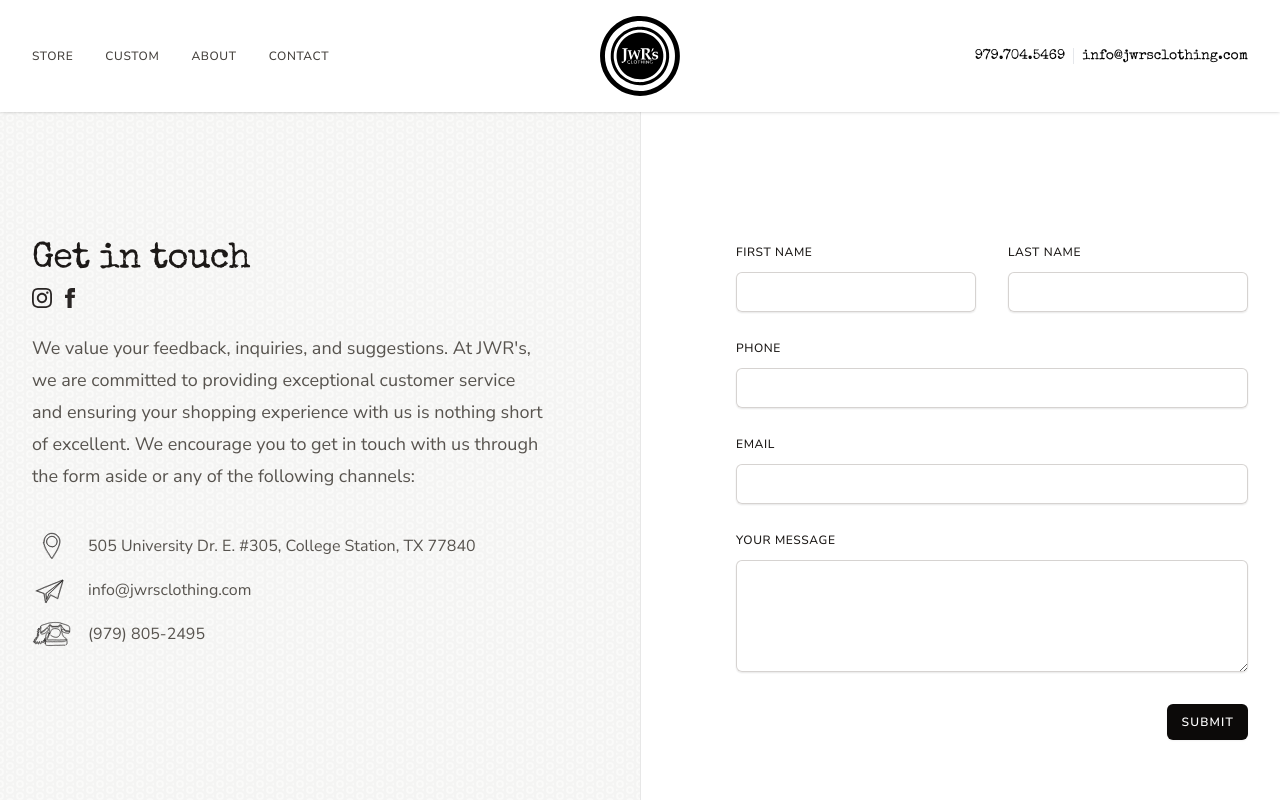
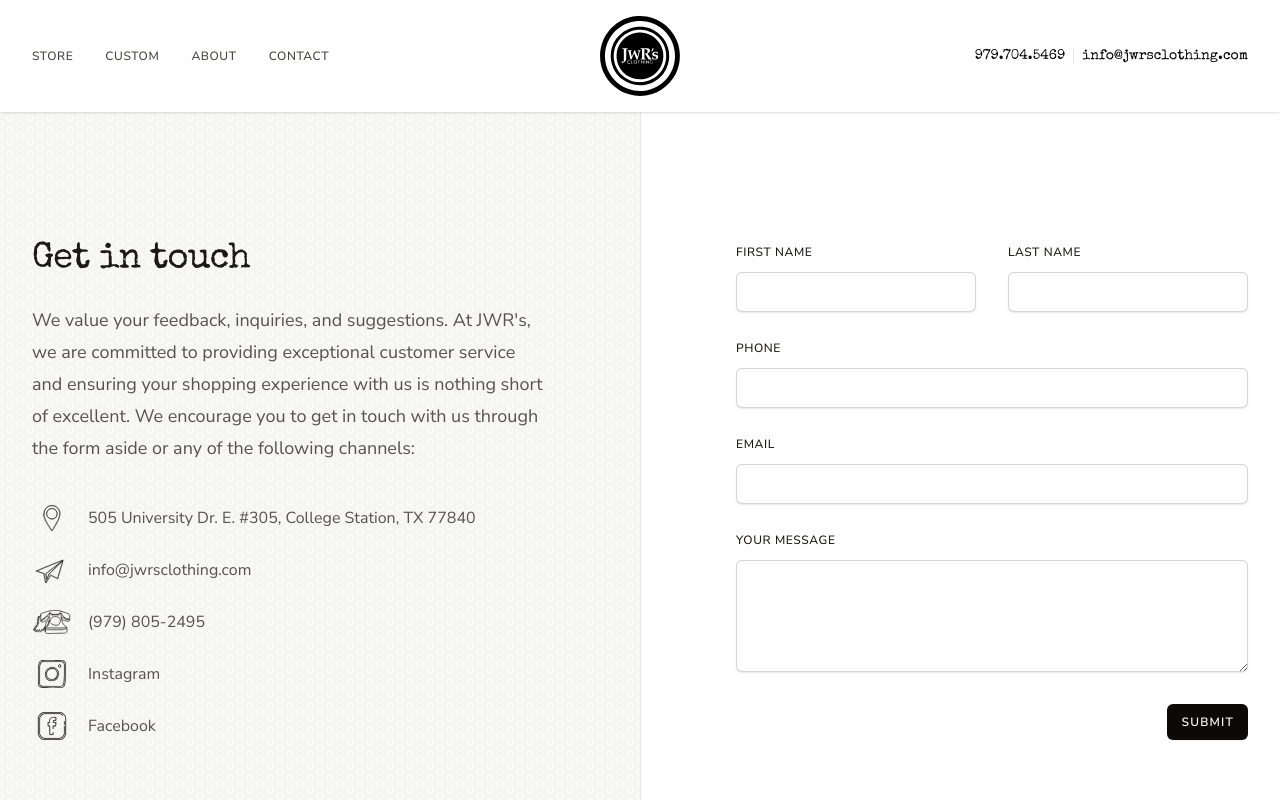
Before and after one commit to coobomedia/jwrsclothing.com, a Next.js app: page /contact in a window 1280 px wide. Shown: the top 800 px of the page. Built offline with nearby package versions, Linux system fonts and the light colour scheme.

Commit message:
update contact icons

```diff
--- a/src/app/contact/page.tsx
+++ b/src/app/contact/page.tsx
@@ -101,7 +101,7 @@
             <h2 className="mb-2 text-4xl tracking-tight text-accent-900 lg:text-4xl">
               Get in touch
             </h2>
-            <div className="flex gap-2">
+            {/* <div className="flex gap-2">
               <Link
                 href="#"
                 className="  text-primary-800 hover:text-primary-900"
@@ -131,7 +131,7 @@
                   <path d="M9 8h-3v4h3v12h5v-12h3.642l.358-4h-4v-1.667c0-.955.192-1.333 1.115-1.333h2.885v-5h-3.808c-3.596 0-5.192 1.583-5.192 4.615v3.385z" />
                 </svg>
               </Link>
-            </div>
+            </div> */}
             <p className="mt-6 font-display text-lg leading-8 text-accent-600">
               We value your feedback, inquiries, and suggestions. At JWR's, we
               are committed to providing exceptional customer service and
@@ -140,7 +140,7 @@
               form aside or any of the following channels:
             </p>
 
-            <dl className="mt-10 space-y-4 font-display text-base leading-7 text-accent-600">
+            <dl className="mt-10 space-y-6 font-display text-base leading-7 text-accent-600">
               <div className="flex gap-x-4">
                 <dt className="flex-none">
                   <span className="sr-only">Address</span>
@@ -149,7 +149,7 @@
                     aria-hidden="true"
                   /> */}
                   <svg
-                    className="h-auto w-10 fill-transparent stroke-primary-950 stroke-[.25px] "
+                    className="h-7  w-10 fill-transparent stroke-primary-950 stroke-[.25px] "
                     id="Layer_1"
                     viewBox="0 0 28.33 19.62"
                   >
@@ -184,17 +184,10 @@
               <div className="flex gap-x-4">
                 <dt className="flex-none">
                   <span className="sr-only">Email</span>
-                  {/* <EnvelopeIcon
-                    className="h-7 w-6 text-primary-950"
-                    aria-hidden="true"
-                  /> */}
-                  {/* <PaperAirplaneIcon
-                    className="h-6 w-7 stroke-[.5px] text-primary-950"
-                    aria-hidden="true"
-                  /> */}
+
                   <svg
                     xmlns="http://www.w3.org/2000/svg"
-                    className="h-auto w-10 fill-transparent stroke-primary-950 stroke-[.25px] "
+                    className="h-7  w-10 fill-transparent stroke-primary-950 stroke-[.25px] "
                     id="Layer_1"
                     viewBox="0 0 28.33 19.62"
                   >
@@ -214,16 +207,13 @@
                   </a>
                 </dd>
               </div>
+
               <div className="flex gap-x-4">
                 <dt className="flex">
                   <span className="sr-only">Telephone</span>
-                  {/* <PhoneIcon
-                    className="h-7 w-6 text-primary-950"
-                    aria-hidden="true"
-                  /> */}
 
                   <svg
-                    className="h-auto w-10 fill-transparent stroke-primary-950 stroke-[.25px] "
+                    className="h-7  w-10 fill-transparent stroke-primary-950 stroke-[.25px] "
                     xmlns="http://www.w3.org/2000/svg"
                     id="Layer_1"
                     viewBox="0 0 28.33 19.62"
@@ -249,6 +239,77 @@
                     href="tel:(979) 805-2495"
                   >
                     (979) 805-2495
+                  </a>
+                </dd>
+              </div>
+              <div className="flex gap-x-4">
+                <dt className="flex-none">
+                  <span className="sr-only">Instagram</span>
+                  <svg
+                    xmlns="http://www.w3.org/2000/svg"
+                    id="Layer_1"
+                    data-name="Layer 1"
+                    className="h-7 w-10 fill-primary-900 stroke-primary-950 stroke-[.25px]"
+                    viewBox="0 0 48.69 49.25"
+                  >
+                    <path
+                      fill="current-color"
+                      d="M48.64 8a9.7 9.7 0 0 0-.76-4.09A6.19 6.19 0 0 0 44.74 1a12.6 12.6 0 0 0-4.48-.72c-1.21 0-2.42-.06-3.64-.09Q28 0 19.38 0c-2.62 0-5.23 0-7.85.07C9.38.12 7 0 5 .88A8.28 8.28 0 0 0 .74 6.52C.58 7.31.52 8.14.43 8.93a71.21 71.21 0 0 0-.37 3.84c-.1 1.72 0 3.44 0 5.15v6Q0 30 0 36.14v6.24c0 1.6.12 3.12 1.39 4.24 2.61 2.27 6.4 2.2 9.61 2.07 4-.17 8 .16 12 .33s8.16.31 12.24.18a53.07 53.07 0 0 0 5.49-.36 8.59 8.59 0 0 0 4.12-1.48 7 7 0 0 0 2.25-4 31.61 31.61 0 0 0 .94-5.72c.26-3.34.23-6.71.31-10 .12-4.55.26-9.09.3-13.63.05-2.01.04-4.01-.01-6.01ZM47.2 34.63a41.08 41.08 0 0 1-.57 6.37c-.31 1.63-.61 3.66-1.72 5A6.21 6.21 0 0 1 41 47.78a39.52 39.52 0 0 1-5.1.39c-2 .07-3.95.08-5.93 0-3.8 0-7.6-.25-11.39-.41-2-.08-3.95-.2-5.92-.18-1.81 0-3.62.2-5.43.07a10.31 10.31 0 0 1-4.5-1.36 3.34 3.34 0 0 1-1.45-1.63A8.16 8.16 0 0 1 1 41.88V18.67a78.94 78.94 0 0 1 .33-9c.1-.9.2-1.8.33-2.7a7.6 7.6 0 0 1 1.15-2.74 6.34 6.34 0 0 1 2.57-2.41 8.07 8.07 0 0 1 3.26-.64c2.17-.1 4.34-.13 6.51-.15 5.56-.05 11.12 0 16.67.09 2.44 0 4.87.08 7.3.14 2.86.07 6.11.08 7.73 2.88A8 8 0 0 1 47.62 8c.22 8.87-.2 17.77-.42 26.63Z"
+                    />
+                    <path
+                      fill="current-color"
+                      d="M45.91 5.66A5.65 5.65 0 0 0 43.15 3c-2.26-1-5-.75-7.42-.8q-7.93-.16-15.89-.18-3.6 0-7.2.07c-2 0-4.16-.11-6 .74a7.55 7.55 0 0 0-3.95 5.2 41.09 41.09 0 0 0-.62 5.75c-.09 1.49 0 3 0 4.48V40.6c0 1.54 0 3.08 1.28 4.18 2.38 2.09 5.88 2 8.84 1.9 3.68-.15 7.39.15 11.06.31s7.44.28 11.15.16a47.82 47.82 0 0 0 4.93-.33 7.94 7.94 0 0 0 3.77-1.31 6.22 6.22 0 0 0 2.1-3.61 29.67 29.67 0 0 0 .89-5.22c.26-3.1.22-6.24.3-9.34.1-4.17.24-8.34.27-12.51V9.42a8.77 8.77 0 0 0-.75-3.76Zm-.7 28.11a36.25 36.25 0 0 1-.52 5.8c-.28 1.49-.55 3.35-1.57 4.54a5.67 5.67 0 0 1-3.48 1.65 37.68 37.68 0 0 1-4.75.36c-1.74.06-3.47.07-5.2.05-3.56 0-7.11-.23-10.66-.38-1.73-.07-3.46-.16-5.19-.17s-3.37.19-5.06.07a9.14 9.14 0 0 1-4.26-1.29A2.92 2.92 0 0 1 3.28 43a7.68 7.68 0 0 1-.21-2.62V19.16a72.74 72.74 0 0 1 .29-8.09 11.29 11.29 0 0 1 1.29-5A5.81 5.81 0 0 1 7 3.83a7.42 7.42 0 0 1 3.09-.62c1.94-.08 3.88-.11 5.82-.12C21 3 26 3.09 31.11 3.16l6.67.13c2.61.07 5.61 0 7.1 2.6a7.14 7.14 0 0 1 .72 3.53c.2 8.11-.18 16.24-.39 24.35Z"
+                    />
+                    <path
+                      fill="current-color"
+                      d="M38.67 7.79a3.17 3.17 0 0 0-1.83.1h-.05a.1.1 0 0 0-.07 0 2.74 2.74 0 0 0-1.38 2.86 3 3 0 0 0 .6 1.52 2.8 2.8 0 0 0 1.48.89A2.55 2.55 0 0 0 40.26 12 3.16 3.16 0 0 0 40 8.74a2.52 2.52 0 0 0-1.33-.95Zm.82 3.38A1.52 1.52 0 0 1 38 12.28a1.68 1.68 0 0 1-1.58-1.34 2.37 2.37 0 0 1 .06-1.21 1.3 1.3 0 0 1 .73-.87 2.07 2.07 0 0 1 .49-.12h.56a1.37 1.37 0 0 1 .79.38 2.13 2.13 0 0 1 .44 2.05ZM30.86 14a12.91 12.91 0 0 0-14.47 1.18 11.4 11.4 0 0 0-3.81 6.39 16.94 16.94 0 0 0-.22 4.27 13.67 13.67 0 0 0 .79 4.39 11.08 11.08 0 0 0 2 3.41 9.45 9.45 0 0 0 3.32 2.25 14.13 14.13 0 0 0 7.15 1 11.71 11.71 0 0 0 6.45-2.75 13.1 13.1 0 0 0 3.92-7A12.27 12.27 0 0 0 30.86 14Zm4.49 10.82a13.24 13.24 0 0 1-2.44 7 10 10 0 0 1-5.55 3.78 13 13 0 0 1-7.21-.16 10.06 10.06 0 0 1-3.65-1.91A9.33 9.33 0 0 1 14.13 30a15.86 15.86 0 0 1-.73-7.14 10.42 10.42 0 0 1 2.31-5.53 11.93 11.93 0 0 1 12.86-3.31 10.88 10.88 0 0 1 6.78 10.75Z"
+                    />
+                    <path
+                      fill="current-color"
+                      d="M29.71 15.82a10.65 10.65 0 0 0-11.87.95 9.34 9.34 0 0 0-3.16 5.17 13.58 13.58 0 0 0-.21 3.6 11.64 11.64 0 0 0 .65 3.65 8.15 8.15 0 0 0 4.36 4.64 11.73 11.73 0 0 0 5.94.89 9.71 9.71 0 0 0 5.3-2.25A10.78 10.78 0 0 0 34 26.72a10.17 10.17 0 0 0-4.29-10.9Zm3.53 8.84c-.17 3.92-2.52 7.67-6.4 8.75a10.36 10.36 0 0 1-5.84-.1 8.19 8.19 0 0 1-2.91-1.48 7.52 7.52 0 0 1-2-2.91 13 13 0 0 1-.58-5.8 8.41 8.41 0 0 1 1.87-4.47A9.68 9.68 0 0 1 27.66 16a8.78 8.78 0 0 1 5.58 8.66Z"
+                    />
+                  </svg>
+                </dt>
+                <dd>
+                  <a
+                    className="hover:text-accent-900"
+                    href="mailto:hello@example.com"
+                  >
+                    Instagram
+                  </a>
+                </dd>
+              </div>
+              <div className="flex gap-x-4">
+                <dt className="flex-none">
+                  <span className="sr-only">Facebook</span>
+                  <svg
+                    className="h-7 w-10 fill-primary-900 stroke-primary-950 stroke-[5px] "
+                    viewBox="0 0 508 508"
+                  >
+                    <path
+                      fill="current-color"
+                      d="M329.744 187.804a4.004 4.004 0 0 0-2.952-1.3h-44.984V166.66c0-10.988 7.024-11.84 9.176-11.84h34.444c2.208 0 4-1.792 4-4V98.212a3.998 3.998 0 0 0-3.984-4l-48.82-.196c-51.816 0-70.276 35.844-70.276 69.388v23.104h-23.776c-2.208 0-4 1.792-4 4V254c0 2.208 1.792 4 4 4h27.748v150.76c0 2.208 1.792 4 4 4h59.52c2.208 0 4-1.788 4-4v-35.716c0-2.208-1.792-4-4-4s-4 1.792-4 4v31.716h-51.52V254c0-2.208-1.792-4-4-4h-27.748v-55.488h23.776c2.208 0 4-1.792 4-4v-27.104c0-58.428 51.876-61.388 62.26-61.388l44.82.18v44.624h-30.444c-8.548 0-17.176 6.136-17.176 19.84v23.844c0 2.208 1.792 4 4 4h44.612L317.448 250H273.84c-2.208 0-4 1.792-4 4v51.588c0 2.208 1.792 4 4 4s4-1.792 4-4V258h43.264c2.072 0 3.8-1.58 3.984-3.648l5.688-63.492a3.989 3.989 0 0 0-1.032-3.056z"
+                    />
+                    <path
+                      fill="current-color"
+                      d="M378.764 0H129.18C57.952 0 0 57.964 0 129.212v249.576C0 450.036 57.952 508 129.18 508h249.584C450.024 508 508 450.036 508 378.788V129.212C508 57.964 450.024 0 378.764 0zM500 378.788C500 445.624 445.612 500 378.764 500H129.18C62.36 500 8 445.624 8 378.788V129.212C8 62.376 62.36 8 129.18 8h249.584C445.616 8 500 62.376 500 129.212v249.576z"
+                    />
+                    <path
+                      fill="current-color"
+                      d="M480.192 253.968c-2.208 0-4 1.792-4 4v112.02c0 57.568-48.632 106.204-106.2 106.204H138.004c-57.564 0-106.196-48.636-106.196-106.204V138c0-57.564 48.632-106.192 106.196-106.188H369.08c2.208 0 4-1.792 4-4s-1.792-4-4-4H138.004c-61.9 0-114.196 52.292-114.196 114.188v231.988c0 61.904 52.296 114.204 114.196 114.204h231.988c61.904 0 114.2-52.3 114.2-114.208V257.968c0-2.208-1.792-4-4-4z"
+                    />
+                    <path
+                      fill="current-color"
+                      d="M449.808 58.188c-21.848-21.848-51.272-34.38-80.732-34.38-2.208 0-4 1.792-4 4s1.792 4 4 4c27.356 0 54.72 11.676 75.076 32.036.78.78 1.804 1.172 2.828 1.172s2.048-.392 2.828-1.172a3.996 3.996 0 0 0 0-5.656zM480.192 166.668c-2.208 0-4 1.792-4 4v59.524c0 2.208 1.792 4 4 4s4-1.792 4-4v-59.524c0-2.208-1.792-4-4-4z"
+                    />
+                  </svg>
+                </dt>
+                <dd>
+                  <a
+                    className="hover:text-accent-900"
+                    href="mailto:hello@example.com"
+                  >
+                    Facebook
                   </a>
                 </dd>
               </div>
```
